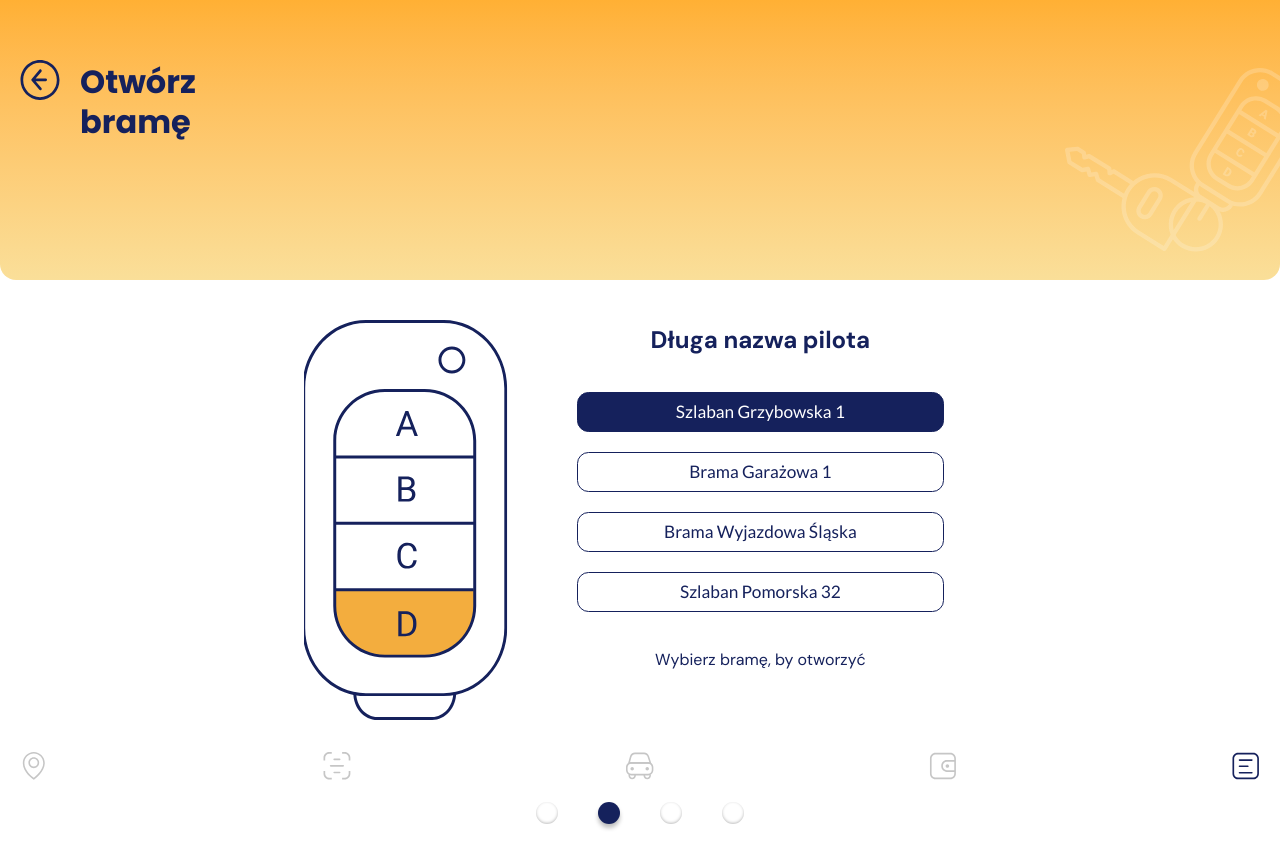
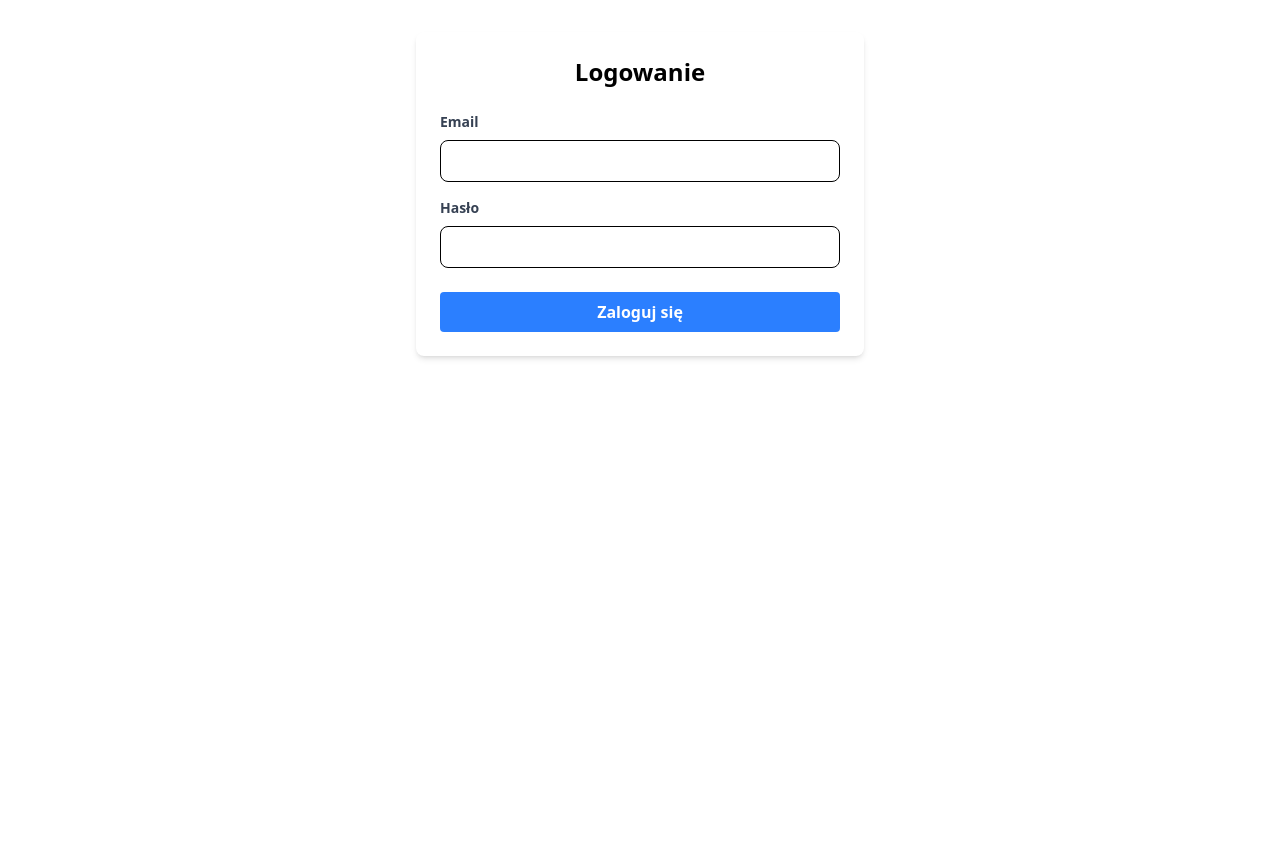
Before and after one commit to Szulby/park-app, a Vue app: page /login in a window 1280 px wide. Shown: the top 868 px of the page. After the commit the page ends 800 px from the top, so only its background shows below. Built offline with nearby package versions, Linux system fonts and the light colour scheme; the HTML template or start-up script is replaced by a standard one.

Commit message:
Implement login page

```diff
--- a/src/App.vue
+++ b/src/App.vue
@@ -1,6 +1,3 @@
 <template>
-  <home-view></home-view>
+  <router-view />
 </template>
-<script setup lang="ts">
-import HomeView from './views/HomeView.vue'
-</script>
--- /dev/null
+++ b/src/components/LoginForm.vue
@@ -0,0 +1,81 @@
+<template>
+  <div class="max-w-md mx-auto mt-8 p-6 bg-white rounded-lg shadow-md">
+    <h2 class="text-2xl font-bold mb-6 text-center">Logowanie</h2>
+    <form @submit.prevent="handleSubmit">
+      <div class="mb-4">
+        <label class="block text-gray-700 text-sm font-bold mb-2"> Email </label>
+        <input
+          v-model="form.email"
+          type="email"
+          required
+          class="w-full px-3 py-2 border rounded-lg focus:outline-none focus:border-blue-500"
+          :disabled="loading"
+        />
+      </div>
+      <div class="mb-6">
+        <label class="block text-gray-700 text-sm font-bold mb-2"> Hasło </label>
+        <input
+          v-model="form.password"
+          type="password"
+          required
+          class="w-full px-3 py-2 border rounded-lg focus:outline-none focus:border-blue-500"
+          :disabled="loading"
+        />
+      </div>
+      <span
+        v-if="error"
+        class="mb-4 p-3 bg-red-100 border border-red-400 text-red-700 rounded"
+        v-text="error"
+      ></span>
+      <div
+        v-if="success"
+        class="mb-4 p-3 bg-green-100 border border-green-400 text-green-700 rounded"
+      >
+        Zalogowano pomyślnie!
+      </div>
+      <button
+        type="submit"
+        :disabled="loading"
+        class="w-full bg-blue-500 hover:bg-blue-700 text-white font-bold py-2 px-4 rounded disabled:opacity-50"
+      >
+        {{ loading ? 'Logowanie...' : 'Zaloguj się' }}
+      </button>
+    </form>
+  </div>
+</template>
+<script setup lang="ts">
+import { ref } from 'vue'
+import { useRouter } from 'vue-router'
+import { useAuth } from '@/composables/useAuth'
+
+const router = useRouter()
+const { login } = useAuth()
+
+const form = ref({
+  email: '',
+  password: '',
+})
+
+const loading = ref(false)
+const error = ref<string | null>(null)
+const success = ref(false)
+
+const handleSubmit = async () => {
+  loading.value = true
+  error.value = null
+  success.value = false
+
+  const result = await login(form.value.email, form.value.password)
+
+  if (result.token) {
+    success.value = true
+    setTimeout(() => {
+      router.push('/')
+    }, 1000)
+  } else {
+    error.value = 'Nie otrzymano tokena autoryzacyjnego'
+  }
+
+  loading.value = false
+}
+</script>
--- a/src/router/index.ts
+++ b/src/router/index.ts
@@ -1,8 +1,38 @@
 import { createRouter, createWebHistory } from 'vue-router'
+import { useAuth } from '@/composables/useAuth'
+import Login from '@/views/LoginView.vue'
+import Home from '@/views/HomeView.vue'
+
+const routes = [
+  {
+    path: '/',
+    name: 'Home',
+    component: Home,
+    meta: { requiresAuth: true },
+  },
+  {
+    path: '/login',
+    name: 'Login',
+    component: Login,
+    meta: { requiresGuest: true },
+  },
+]
 
 const router = createRouter({
-  history: createWebHistory(import.meta.env.BASE_URL),
-  routes: [],
+  history: createWebHistory(),
+  routes,
+})
+
+router.beforeEach((to, from, next) => {
+  const { isAuthenticated, initAuth } = useAuth()
+
+  initAuth()
+
+  if (to.meta.requiresAuth && !isAuthenticated.value) {
+    next('/login')
+  } else {
+    next()
+  }
 })
 
 export default router
--- /dev/null
+++ b/src/views/LoginView.vue
@@ -0,0 +1,6 @@
+<template>
+  <login-form />
+</template>
+<script setup lang="ts">
+import loginForm from '../components/LoginForm.vue'
+</script>
```
